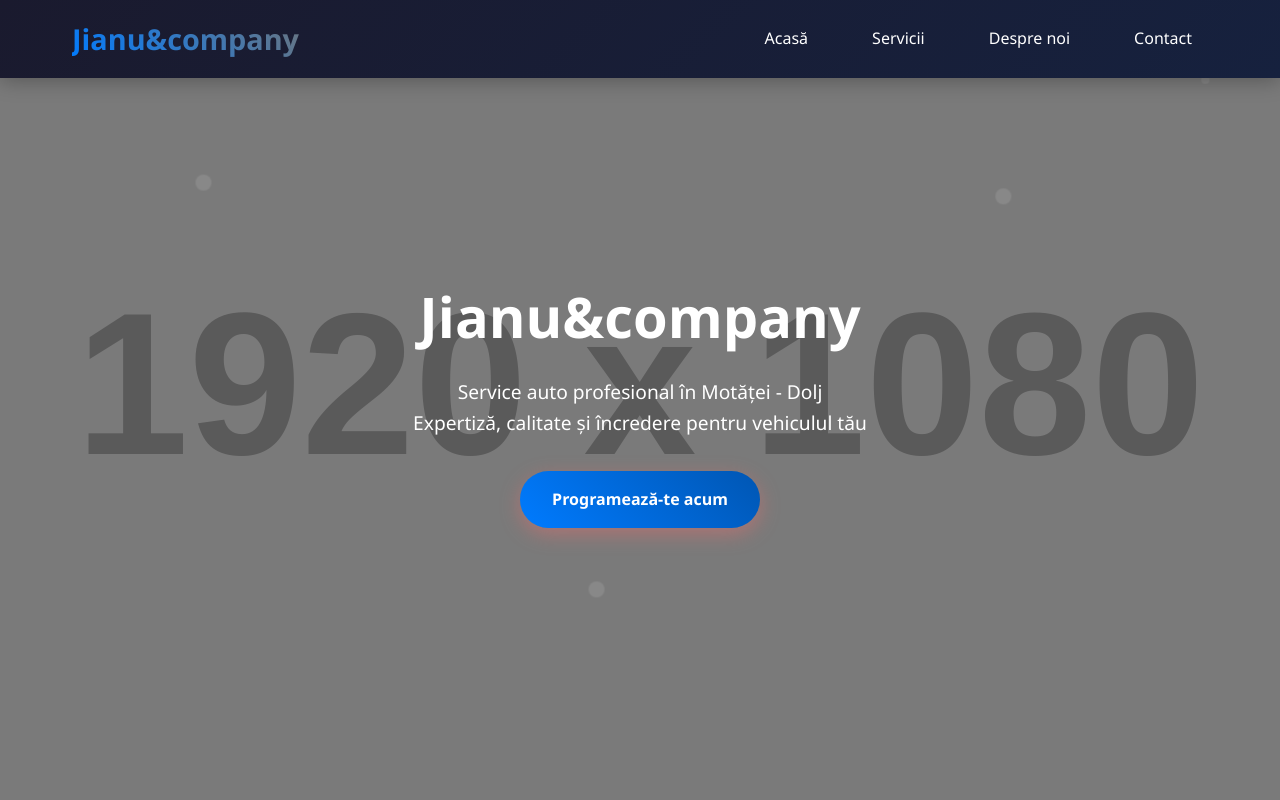
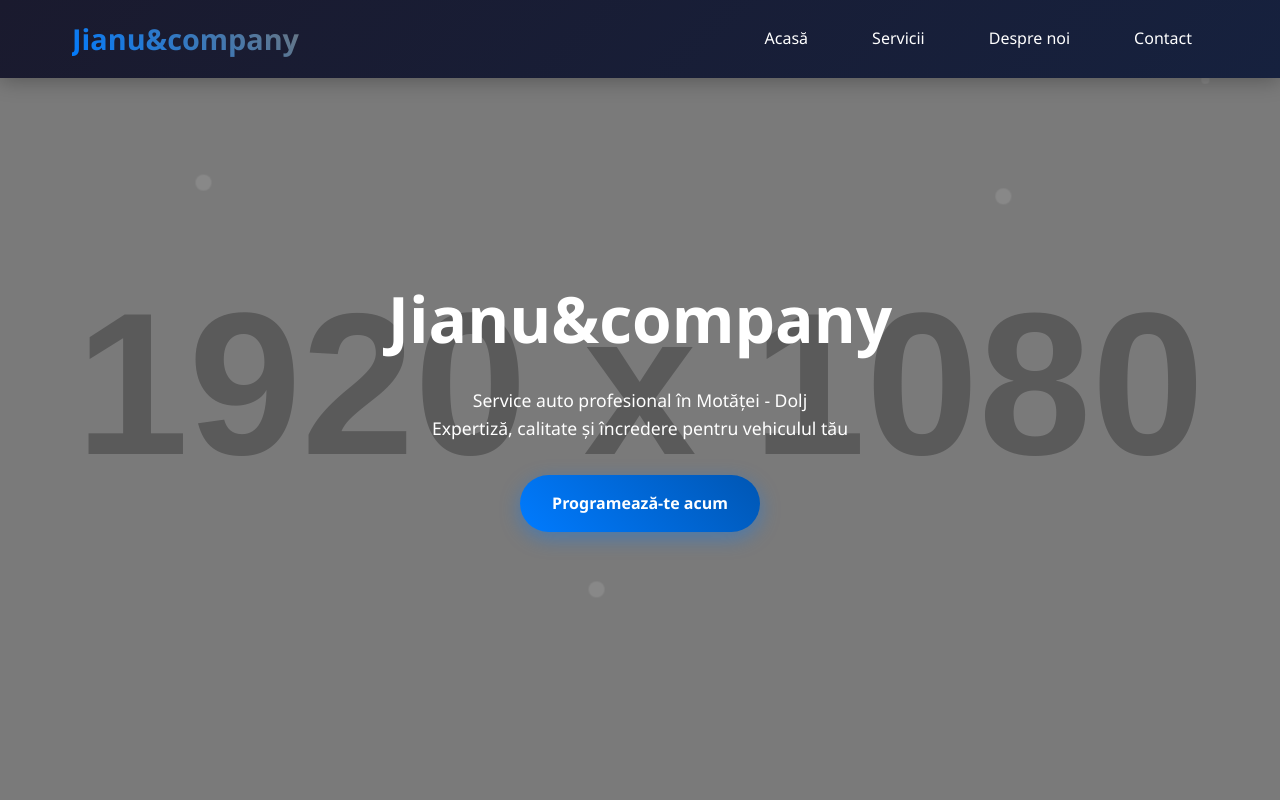
Before and after one commit to gergobalogh/jianu-auto-service, a plain HTML site: page index.html in a window 1280 px wide. In both pictures the pointer is over the link "Programează-te acum". Shown: the top 800 px of the page. Drawn offline with Linux system fonts and the light colour scheme; placeholder pictures from the web are drawn by us.

Commit message:
Refine overall aesthetic with hover effects and typography adjustments

```diff
--- a/index.html
+++ b/index.html
@@ -118,13 +118,13 @@
         }
 
         .hero h1 {
-            font-size: 3.5rem;
+            font-size: 4rem;
             margin-bottom: 1rem;
             animation: slideInUp 1s ease-out;
         }
 
         .hero p {
-            font-size: 1.2rem;
+            font-size: 1.1rem;
             margin-bottom: 2rem;
             opacity: 0.9;
             animation: slideInUp 1s ease-out 0.3s both;
@@ -144,8 +144,8 @@
         }
 
         .cta-button:hover {
-            transform: translateY(-3px);
-            box-shadow: 0 6px 20px rgba(255, 107, 107, 0.4);
+            transform: translateY(-3px) scale(1.05);
+            box-shadow: 0 6px 20px rgba(0, 123, 255, 0.4);
         }
 
         @keyframes slideInUp {
@@ -213,7 +213,7 @@
         }
 
         .service-card:hover {
-            transform: translateY(-10px);
+            transform: translateY(-10px) scale(1.02);
             box-shadow: 0 20px 40px rgba(0,0,0,0.15);
         }
 
```
